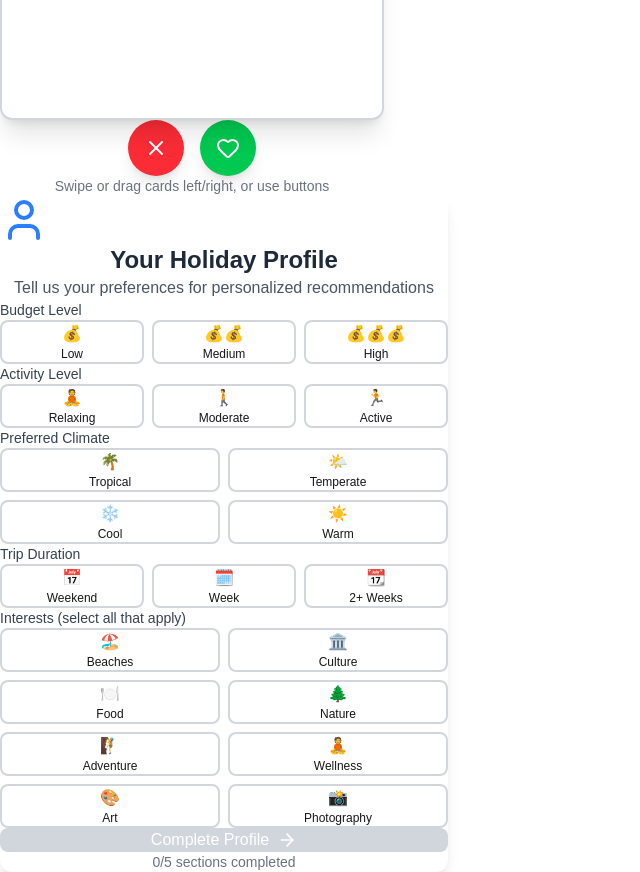
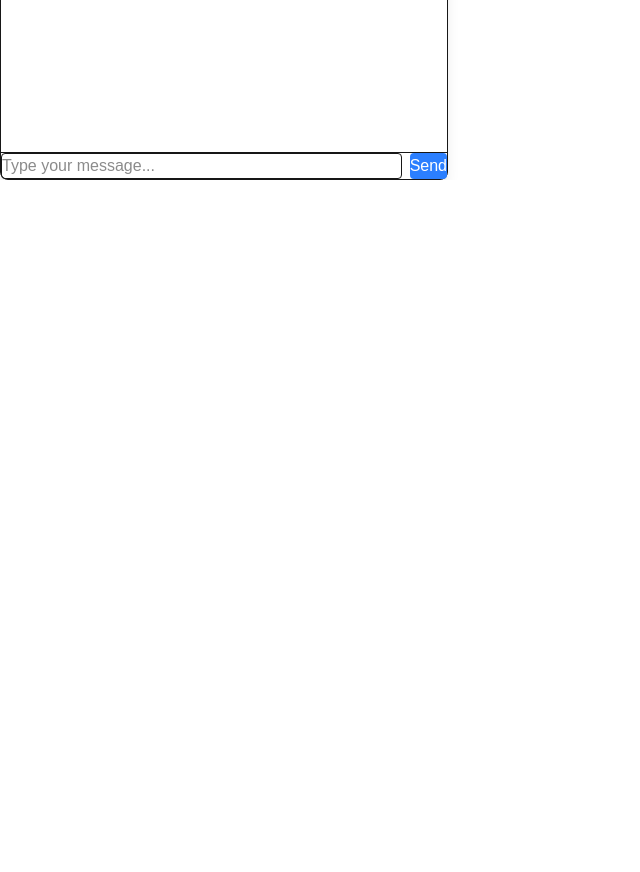
Before and after one commit to vladkuzmints/mmt-26-ai-summer-workshop, a Next.js app in the folder front-end/: page / in a window 1280 px wide. Shown: the part 320-1192 px from the top of the page, without its empty margins (0-640 px from the left). After the commit the page ends 800 px from the top, so only its background shows below. Built offline with nearby package versions, Linux system fonts and the light colour scheme.

Commit message:
[chat] swiper

```diff
--- a/front-end/src/app/components/Quiz.tsx
+++ b/front-end/src/app/components/Quiz.tsx
@@ -2,7 +2,6 @@
 
 import { useState } from "react";
 import { User, ArrowRight } from "lucide-react";
-import Chat from "./components/Chat";
 
 const HolidayProfileQuiz = () => {
   const [profile, setProfile] = useState({
@@ -101,7 +100,6 @@ const HolidayProfileQuiz = () => {
 
   return (
     <>
-      <Chat />
       <div className="max-w-md mx-auto p-6 bg-white rounded-xl shadow-lg">
         <div className="text-center mb-6">
           <User className="mx-auto mb-2 text-blue-500" size={48} />
--- a/front-end/src/app/page.tsx
+++ b/front-end/src/app/page.tsx
@@ -1,13 +1,13 @@
 "use client";
 
 import { useState } from "react";
-import { User, ArrowRight } from "lucide-react";
 import Chat from './components/Chat';
 import Swiper from './components/Swiper';
+import Quiz from './components/Quiz';
 
 const HolidayProfileQuiz = () => {
 
-  const [step, setStep] = useState(1);
+  const [step, setStep] = useState(0);
 
   const [profile, setProfile] = useState({
     budget: "",
@@ -112,190 +112,16 @@ const HolidayProfileQuiz = () => {
       )}
 
       {step === 1 && (
-        <Swiper/>
+        <Quiz/>
       )}
 
       {step === 2 && (
-        <Chat/>
+        <Swiper/>
       )}
 
        {step === 4 && (
         <Chat/>
       )}
-
-      <div className="max-w-md mx-auto p-6 bg-white rounded-xl shadow-lg">
-        <div className="text-center mb-6">
-          <User className="mx-auto mb-2 text-blue-500" size={48} />
-          <h1 className="text-2xl font-bold text-gray-800">
-            Your Holiday Profile
-          </h1>
-          <p className="text-gray-600">
-            Tell us your preferences for personalized recommendations
-          </p>
-        </div>
-
-        <div className="space-y-6">
-          <div>
-            <label className="block text-sm font-medium text-gray-700 mb-2">
-              Budget Level
-            </label>
-            <div className="grid grid-cols-3 gap-2">
-              {["low", "medium", "high"].map((budget) => (
-                <button
-                  key={budget}
-                  onClick={() => setProfile((prev) => ({ ...prev, budget }))}
-                  className={`p-3 rounded-lg border-2 transition-colors ${
-                    profile.budget === budget
-                      ? "border-blue-500 bg-blue-50 text-blue-700"
-                      : "border-gray-300 hover:border-gray-400"
-                  }`}
-                >
-                  {budget === "low" && "💰"}
-                  {budget === "medium" && "💰💰"}
-                  {budget === "high" && "💰💰💰"}
-                  <div className="text-xs capitalize mt-1">{budget}</div>
-                </button>
-              ))}
-            </div>
-          </div>
-
-          <div>
-            <label className="block text-sm font-medium text-gray-700 mb-2">
-              Activity Level
-            </label>
-            <div className="grid grid-cols-3 gap-2">
-              {[
-                { key: "relaxing", label: "Relaxing", emoji: "🧘" },
-                { key: "moderate", label: "Moderate", emoji: "🚶" },
-                { key: "active", label: "Active", emoji: "🏃" },
-              ].map((activity) => (
-                <button
-                  key={activity.key}
-                  onClick={() =>
-                    setProfile((prev) => ({ ...prev, activity: activity.key }))
-                  }
-                  className={`p-3 rounded-lg border-2 transition-colors ${
-                    profile.activity === activity.key
-                      ? "border-blue-500 bg-blue-50 text-blue-700"
-                      : "border-gray-300 hover:border-gray-400"
-                  }`}
-                >
-                  {activity.emoji}
-                  <div className="text-xs mt-1">{activity.label}</div>
-                </button>
-              ))}
-            </div>
-          </div>
-
-          <div>
-            <label className="block text-sm font-medium text-gray-700 mb-2">
-              Preferred Climate
-            </label>
-            <div className="grid grid-cols-2 gap-2">
-              {[
-                { key: "tropical", label: "Tropical", emoji: "🌴" },
-                { key: "temperate", label: "Temperate", emoji: "🌤️" },
-                { key: "cool", label: "Cool", emoji: "❄️" },
-                { key: "warm", label: "Warm", emoji: "☀️" },
-              ].map((climate) => (
-                <button
-                  key={climate.key}
-                  onClick={() =>
-                    setProfile((prev) => ({ ...prev, climate: climate.key }))
-                  }
-                  className={`p-3 rounded-lg border-2 transition-colors ${
-                    profile.climate === climate.key
-                      ? "border-blue-500 bg-blue-50 text-blue-700"
-                      : "border-gray-300 hover:border-gray-400"
-                  }`}
-                >
-                  {climate.emoji}
-                  <div className="text-xs mt-1">{climate.label}</div>
-                </button>
-              ))}
-            </div>
-          </div>
-
-          <div>
-            <label className="block text-sm font-medium text-gray-700 mb-2">
-              Trip Duration
-            </label>
-            <div className="grid grid-cols-3 gap-2">
-              {[
-                { key: "long-weekend", label: "Weekend", emoji: "📅" },
-                { key: "week", label: "Week", emoji: "🗓️" },
-                { key: "two-weeks", label: "2+ Weeks", emoji: "📆" },
-              ].map((duration) => (
-                <button
-                  key={duration.key}
-                  onClick={() =>
-                    setProfile((prev) => ({ ...prev, duration: duration.key }))
-                  }
-                  className={`p-3 rounded-lg border-2 transition-colors ${
-                    profile.duration === duration.key
-                      ? "border-blue-500 bg-blue-50 text-blue-700"
-                      : "border-gray-300 hover:border-gray-400"
-                  }`}
-                >
-                  {duration.emoji}
-                  <div className="text-xs mt-1">{duration.label}</div>
-                </button>
-              ))}
-            </div>
-          </div>
-
-          <div>
-            <label className="block text-sm font-medium text-gray-700 mb-2">
-              Interests (select all that apply)
-            </label>
-            <div className="grid grid-cols-2 gap-2">
-              {[
-                { key: "beaches", label: "Beaches", emoji: "🏖️" },
-                { key: "culture", label: "Culture", emoji: "🏛️" },
-                { key: "food", label: "Food", emoji: "🍽️" },
-                { key: "nature", label: "Nature", emoji: "🌲" },
-                { key: "adventure", label: "Adventure", emoji: "🧗" },
-                { key: "wellness", label: "Wellness", emoji: "🧘" },
-                { key: "art", label: "Art", emoji: "🎨" },
-                { key: "photography", label: "Photography", emoji: "📸" },
-              ].map((interest) => (
-                <button
-                  key={interest.key}
-                  onClick={() => handleInterestToggle(interest.key)}
-                  className={`p-3 rounded-lg border-2 transition-colors ${
-                    profile.interests.includes(interest.key)
-                      ? "border-blue-500 bg-blue-50 text-blue-700"
-                      : "border-gray-300 hover:border-gray-400"
-                  }`}
-                >
-                  {interest.emoji}
-                  <div className="text-xs mt-1">{interest.label}</div>
-                </button>
-              ))}
-            </div>
-          </div>
-        </div>
-
-        <button
-          onClick={handleSubmit}
-          disabled={
-            !profile.budget ||
-            !profile.activity ||
-            !profile.climate ||
-            !profile.duration ||
-            profile.interests.length === 0
-          }
-          className="w-full mt-6 p-3 bg-blue-500 text-white rounded-lg hover:bg-blue-600 disabled:bg-gray-300 disabled:cursor-not-allowed transition-colors flex items-center justify-center gap-2"
-        >
-          Complete Profile
-          <ArrowRight size={20} />
-        </button>
-
-        <div className="mt-2 text-center text-sm text-gray-500">
-          {Object.values(profile).filter((v) => v && v.length > 0).length}/5
-          sections completed
-        </div>
-      </div>
     </>
   );
 };
```
